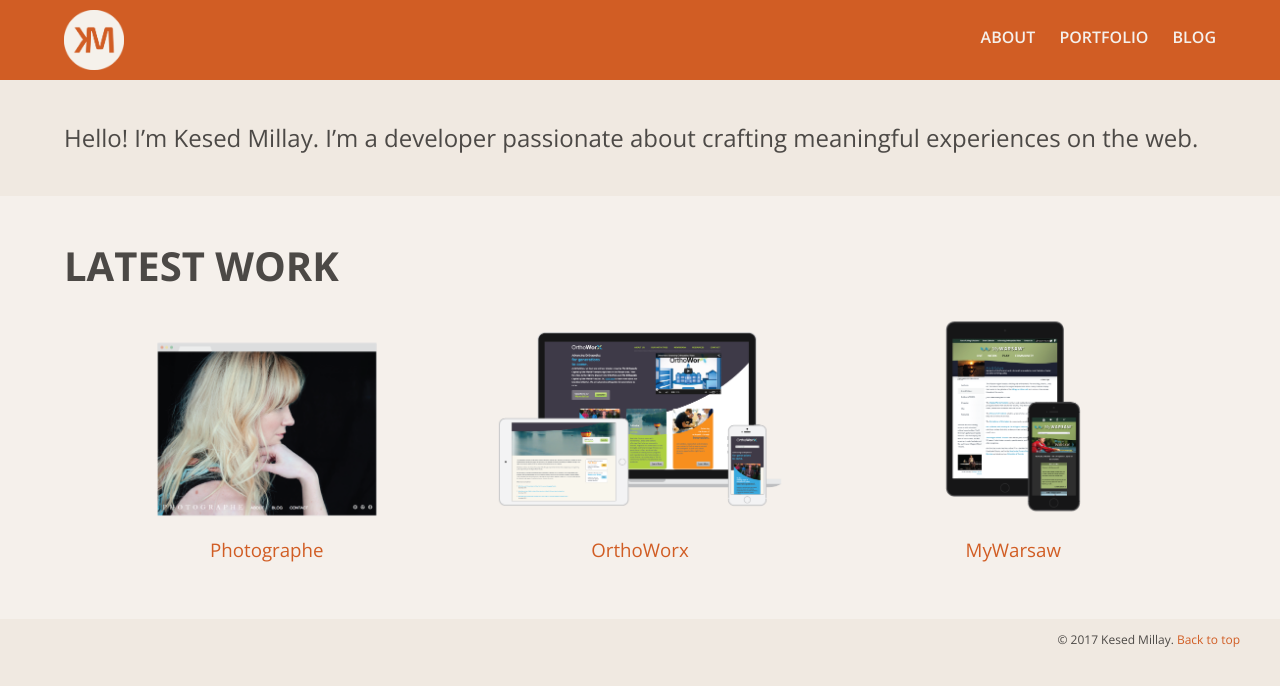
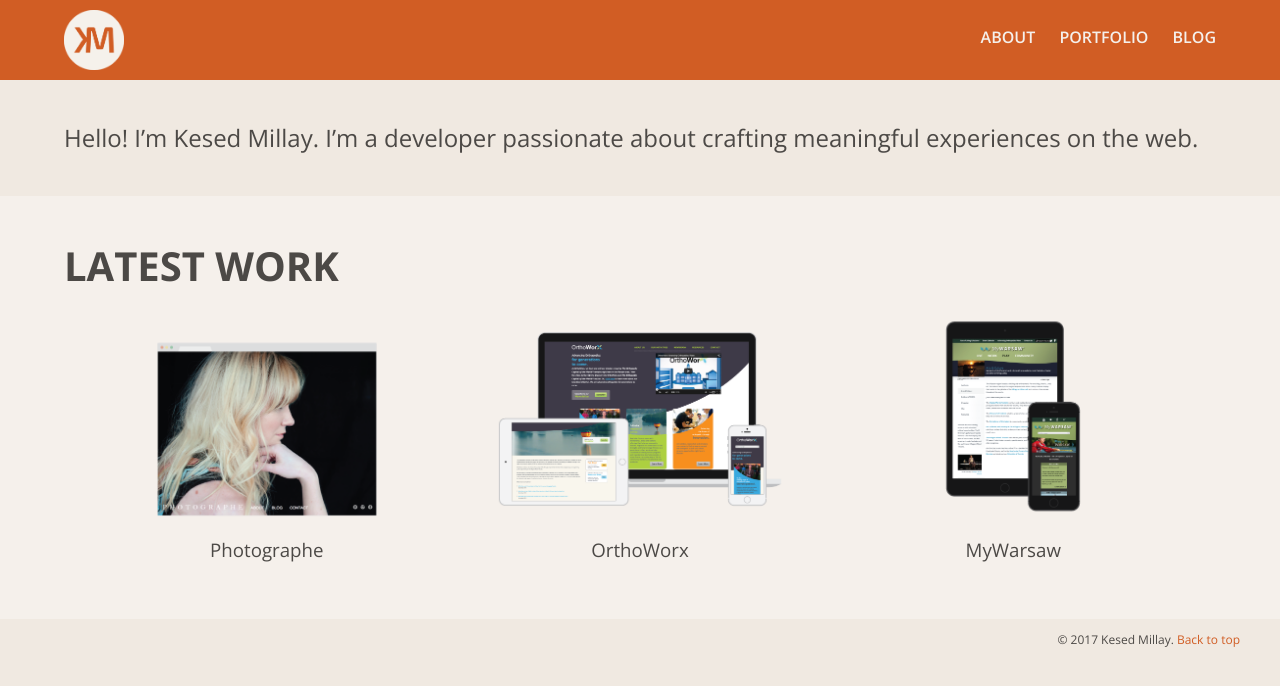
Before and after one commit to kesed/kesedmillay.com, a Jekyll site: the page built from index.html, in a window 1280 px wide. Shown: the top 686 px of the page. Built offline with Jekyll 4.4.1, drawn with Linux system fonts in a browser that asks for light colours.

```diff
--- a/index.html
+++ b/index.html
@@ -13,10 +13,10 @@ title: Charlotte Web Developer
     <ul class="featured-works">
       {% for post in site.categories.portfolio limit:3 %}
         <li>
-          <a href="{{ site.baseurl }}{{ post.url }}">
+          <!-- <a href="{{ site.baseurl }}{{ post.url }}"> -->
             <img src="{{ site.baseurl }}{{ post.thumbnail }}" alt="" />
             <h3>{{ post.title }}</h3>
-          </a>
+          <!-- </a> -->
         </li>
       {% endfor %}
     </ul>
--- a/portfolio.html
+++ b/portfolio.html
@@ -5,10 +5,10 @@ title: Portfolio
 <ul class="portfolio-grid">
   {% for post in site.categories.portfolio %}
     <li>
-      <a href="{{ site.baseurl }}{{ post.url }}">
+      <!-- <a href="{{ site.baseurl }}{{ post.url }}"> -->
         <img src="{{ site.baseurl }}{{ post.thumbnail }}" alt="" />
         <h3>{{ post.title }}</h3>
-      </a>
+      <!-- </a> -->
     </li>
   {% endfor %}
 </ul>
```
